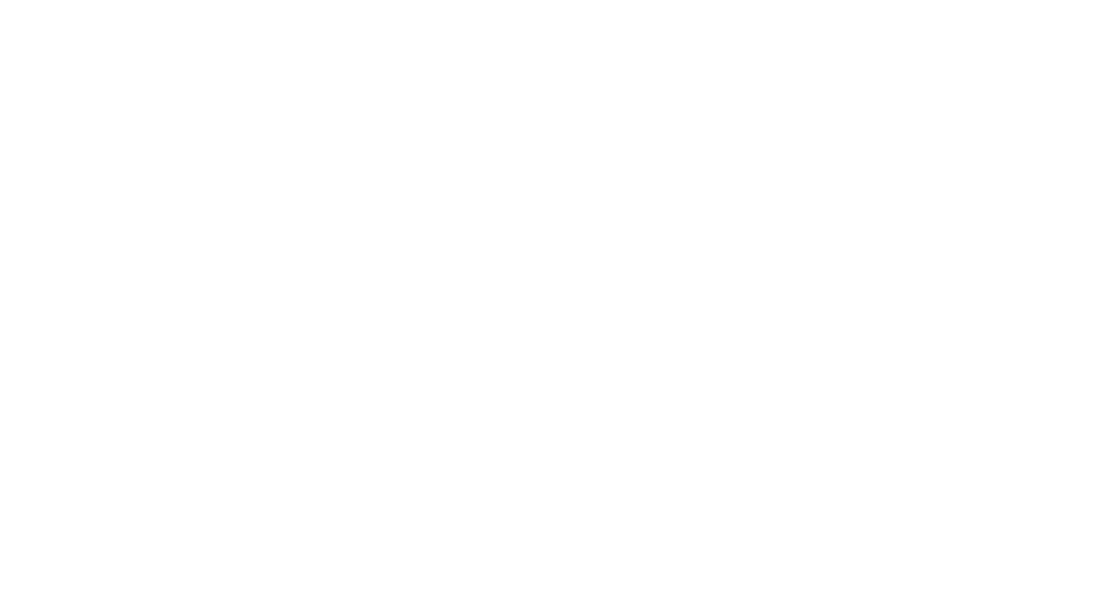
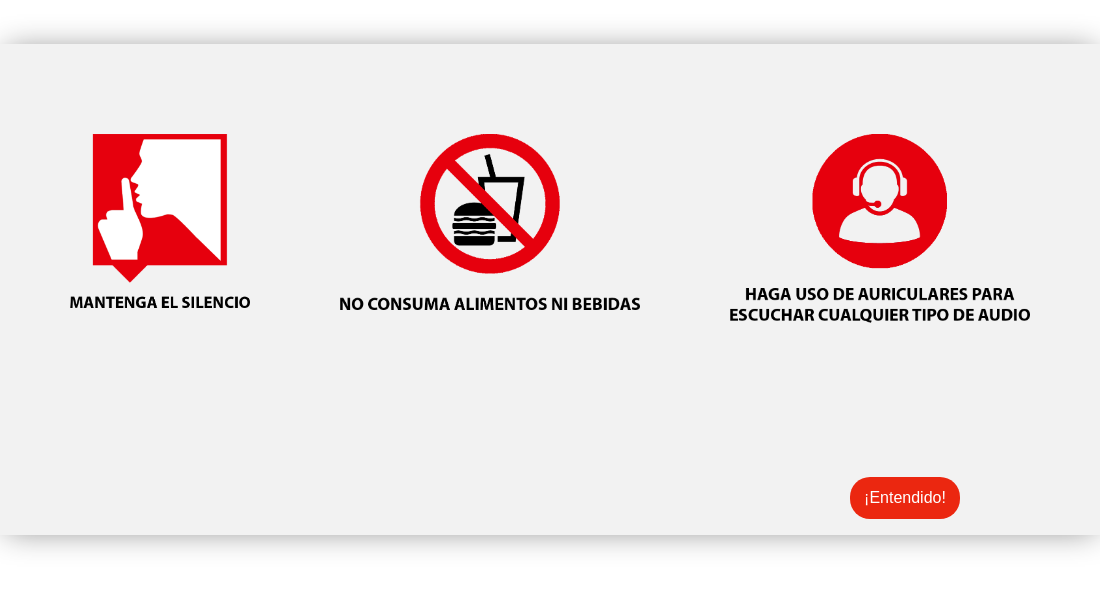
Before and after one commit to leinadpb/LTIV2, an Electron app: page src/pages/rulesReminder.html in a window 1100 px wide. Drawn offline with nearby package versions, Linux system fonts and the light colour scheme.

Commit message:
rules reminder

```diff
--- a/src/pages/rulesReminder.html
+++ b/src/pages/rulesReminder.html
@@ -1,10 +1,35 @@
 <!DOCTYPE html>
-<html>
-  <head>
-    <meta charset="utf-8">
-    <title></title>
-  </head>
-  <body>
+<html lang="en">
+<head>
+    <meta charset="UTF-8">
 
-  </body>
+    <title>reglamento</title>
+    <link rel="stylesheet" href="https://cdnjs.cloudflare.com/ajax/libs/animate.css/3.7.2/animate.min.css">
+    <link rel="stylesheet" href="styles/rulesReminder.css">
+</head>
+<body>
+    <div class="container">
+        <div class="card-img animated zoomIn">
+            <div class="img">
+                    <img src="../../public/images/silence.png" width="180">
+            </div>
+            <div class="img">
+                    <img src="../../public/images/no-food.png" width="300">
+            </div>
+            <div class="img">
+                    <img src="../../public/images/headphones.png" width="300">
+            </div>
+        </div>
+        <div class="button">
+
+                <input class="btn" id="btn" type="submit" value="¡Entendido!">
+        </div>
+    </div>
+
+<script>
+ let btn =  document.getElementById('btn');
+ console.log(btn);
+</script>
+
+</body>
 </html>
--- /dev/null
+++ b/src/pages/styles/rulesReminder.css
@@ -0,0 +1,40 @@
+* {
+    margin: 0;
+    padding: 0;
+}
+
+.container{
+    width: 100%;
+    background: #f2f2f2;
+    box-shadow: 1px 1px 30px -5px #888888;
+
+}
+
+
+.card-img {
+    margin: 44px;
+    padding: 45px;
+    display: flex;
+    flex-direction: row;
+    justify-content: center;
+}
+.img{padding: 45px;}
+
+.btn {
+    width: 10%;
+    border:none;
+    padding: 12px;
+    color: white;
+    margin: 16px 0;
+    font-size: 16px;
+     outline: none;
+    background: #EB2710;
+  border-radius: 20px;
+  position: relative;
+  left:  850px;
+
+}
+.btn:hover{
+    background: #C13726;
+
+}
```
Also changed, not shown: public/images/headphones.png (added), public/images/no-food.png (added), public/images/silence.png (added).
